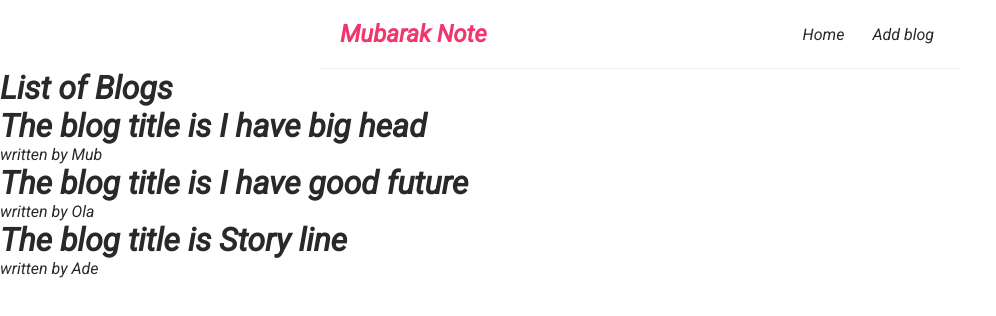
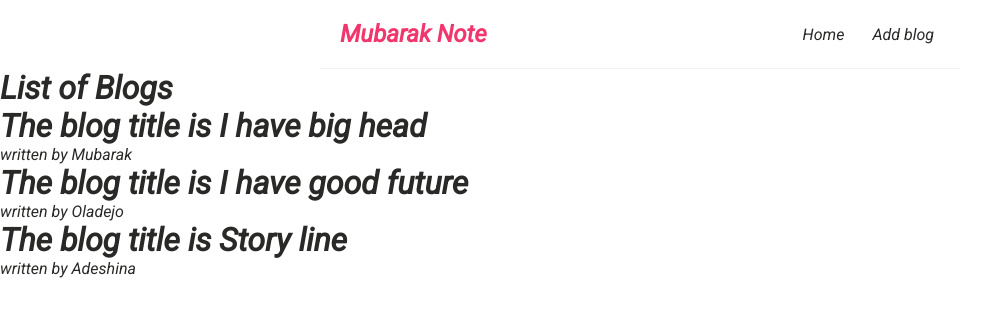
Before and after one commit to oladejomubarak/Blog-management-app-with-react, a React (Create React App) app: page / in a window 1280 px wide. Shown: the top 316 px of the page, without its empty margins (0-996 px from the left). Built offline with nearby package versions, Linux system fonts and the light colour scheme; data requests are answered from the project's data file.

Commit message:
creating route parameter

```diff
--- a/data/db.json
+++ b/data/db.json
@@ -1,7 +1,7 @@
 {
   "blogs": [
-    {"id": 1, "author": "Mub", "title": "I have big head", "body":"yes, it is big, and it cab loadede off the parameter for making the life easy to use"},
-    {"id": 2, "author": "Ola", "title": "I have good future", "body":"yes, it is a good future and /none of which is suitable for the purpose o using it in a more circular depency of the way"},
-    {"id": 3, "author": "Ade", "title": "Story line", "body":"very strong, innit? yes of course it might be possible to have many kinds of duplicated stuffs in a more acceptable biler plates"}
+    {"id": 1, "author": "Mubarak", "title": "I have big head", "body":"yes, it is big, and it cab loadede off the parameter for making the life easy to use"},
+    {"id": 2, "author": "Oladejo", "title": "I have good future", "body":"yes, it is a good future and /none of which is suitable for the purpose o using it in a more circular depency of the way"},
+    {"id": 3, "author": "Adeshina", "title": "Story line", "body":"very strong, innit? yes of course it might be possible to have many kinds of duplicated stuffs in a more acceptable biler plates"}
   ]
 }
--- a/src/BlogDetails.js
+++ b/src/BlogDetails.js
@@ -2,18 +2,18 @@ import {useParams} from 'react-router-dom';
 import useFetch from './useFetch';
 const BlogDetails = () => {
   const { id } = useParams();
-  const {data: blog, error, isPending} = useFetch("http://localhost:8000/blogs" + id);
+  const {data: blog, error, isPending} = useFetch("http://localhost:8000/blogs/" + id);
   return (
     <div className="blog-details">
       {error && <div> {error}</div>}
       {isPending && <div>Loading.....</div>}
-      { blog &&
+      { blog && (
       <article>
         <h2>{blog.title}</h2>
         <p>written by {blog.author}</p>
         <div>{blog.body}</div>
       </article>
-
+      )
 
       }
 
--- a/src/useFetch.js
+++ b/src/useFetch.js
@@ -26,7 +26,7 @@ const useFetch = (url) =>{
   }
 })
 
-    }, 100);
+    }, 1000);
     return () => abortCont.abort();
   }, [url])
 
```
